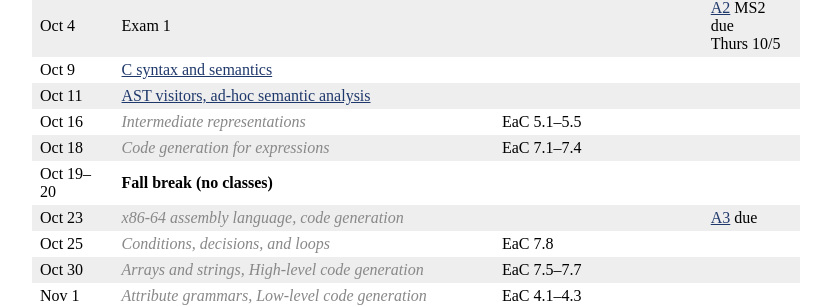
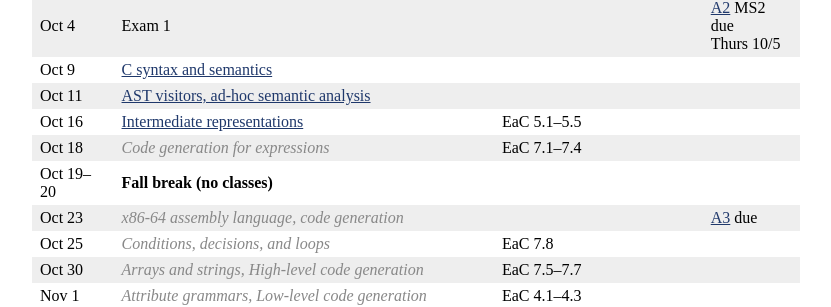
Before and after one commit to jhucompilers/fall2023, a Jekyll site: the page built from schedule.md, in a window 1280 px wide. Shown: the part 874-1181 px from the top of the page, without its empty margins (224-1055 px from the left). Built offline with Jekyll 4.4.1, drawn with Linux system fonts in a browser that asks for light colours.

```diff
--- a/schedule.csv
+++ b/schedule.csv
@@ -13,7 +13,7 @@ Oct 2,"Bottom-up parsing, Exam 1 review",lectures/lecture10-public.pdf,,"EaC 3.4
 Oct 4,"Exam 1",,,,"[A2](assign/assign02.html) MS2 due<br>Thurs 10/5"
 Oct 9,"C syntax and semantics",lectures/lecture11-public.pdf,,
 Oct 11,"AST visitors, ad-hoc semantic analysis",lectures/lecture12-public.pdf,,,
-Oct 16,"<span class='tentative'>Intermediate representations</span>",,,"EaC 5.1–5.5"
+Oct 16,"Intermediate representations",lectures/lecture13-public.pdf,,"EaC 5.1–5.5"
 Oct 18,"<span class='tentative'>Code generation for expressions</span>","",,"EaC 7.1–7.4",
 Oct 19–20,**Fall break (no classes)**,
 Oct 23,"<span class='tentative'>x86-64 assembly language, code generation</span>",,,,"[A3](assign/assign03.html) due"
--- a/schedule.md
+++ b/schedule.md
@@ -39,7 +39,7 @@ Oct 2 | [Bottom-up parsing, Exam 1 review](lectures/lecture10-public.pdf) | EaC
 Oct 4 | Exam 1 |  | [A2](assign/assign02.html) MS2 due<br>Thurs 10/5
 Oct 9 | [C syntax and semantics](lectures/lecture11-public.pdf) |  |
 Oct 11 | [AST visitors, ad-hoc semantic analysis](lectures/lecture12-public.pdf) |  |
-Oct 16 | <span class='tentative'>Intermediate representations</span> | EaC 5.1–5.5 |
+Oct 16 | [Intermediate representations](lectures/lecture13-public.pdf) | EaC 5.1–5.5 |
 Oct 18 | <span class='tentative'>Code generation for expressions</span> | EaC 7.1–7.4 |
 Oct 19–20 | **Fall break (no classes)** |  |
 Oct 23 | <span class='tentative'>x86-64 assembly language, code generation</span> |  | [A3](assign/assign03.html) due
```
Also changed, not shown: 1 other file.
